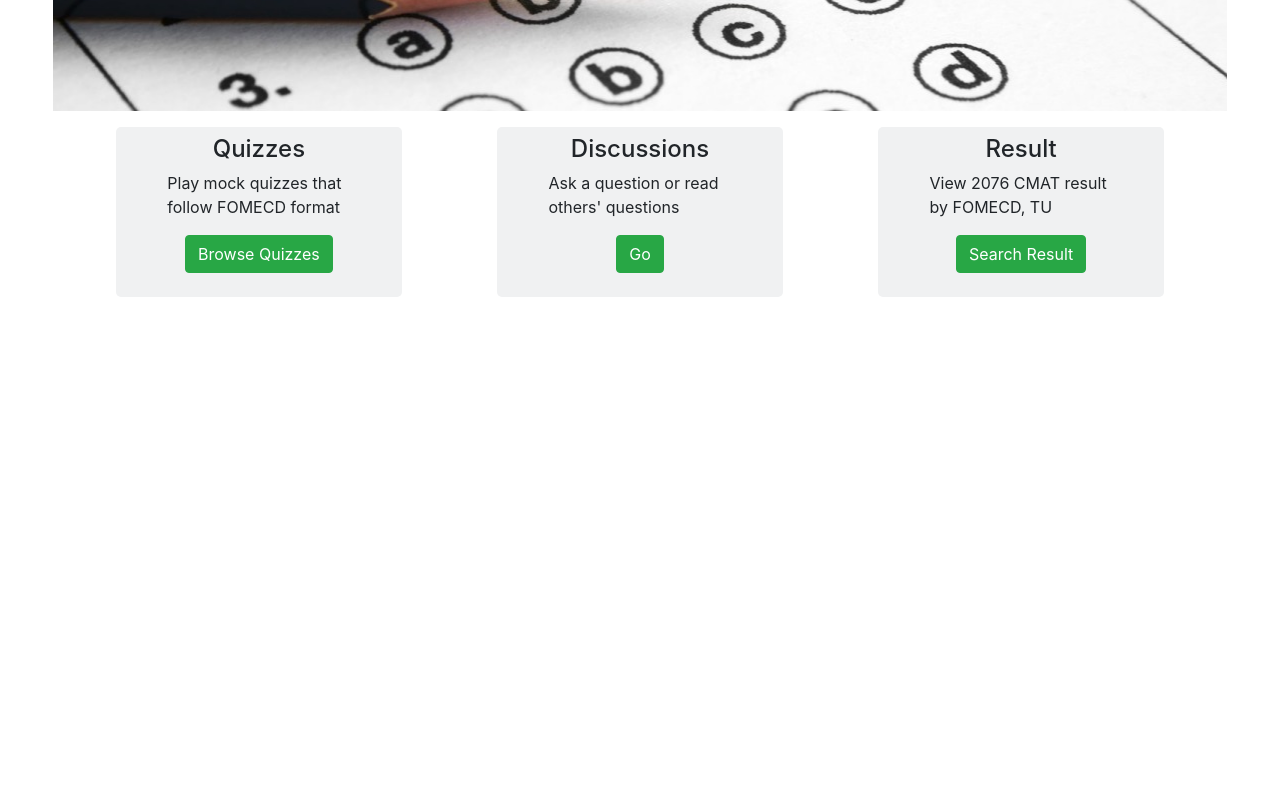
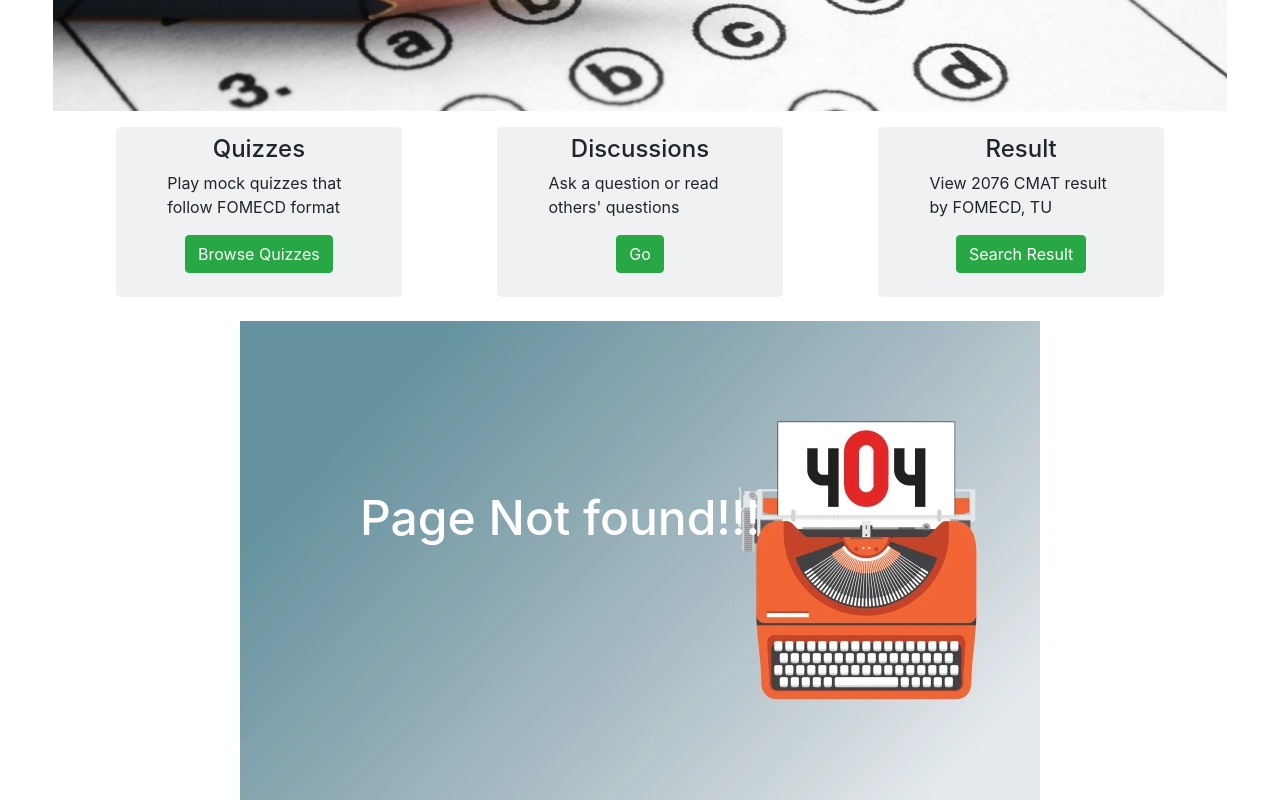
Before and after one commit to nabinchaulagain/cmate, a React (Create React App) app in the folder client/: page / in a window 1280 px wide. Shown: the part 362-1162 px from the top of the page. Before the commit the page ends 800 px from the top, so only its background shows below. Built offline with nearby package versions, Linux system fonts and the light colour scheme; no server answers.

Commit message:
404 route

```diff
--- /dev/null
+++ b/client/src/components/404.jsx
@@ -0,0 +1,24 @@
+import React from "react";
+import Background404 from "../assets/404.jpg";
+const PageNotFound = () => {
+  return (
+    <div
+      style={{ width: 800, height: 479, background: `url(${Background404})` }}
+      className="mx-auto mt-3 "
+    >
+      <h1
+        style={{
+          position: "relative",
+          top: "35%",
+          left: "15%",
+          fontSize: "300%",
+          color: "white"
+        }}
+      >
+        Page Not found!!!
+      </h1>
+    </div>
+  );
+};
+
+export default PageNotFound;
--- a/client/src/components/Routes.jsx
+++ b/client/src/components/Routes.jsx
@@ -13,6 +13,7 @@ import QuizResults from "./quizzes/Results/QuizResult";
 import DiscussionsHome from "./discussions/DiscussionsHome";
 import Homepage from "./Homepage";
 import Profile from "./Profile/Profile";
+import PageNotFound from "./404";
 const Routes = () => {
   const { isLoggedIn, user } = useSelector(state => state.auth);
   return (
@@ -41,6 +42,7 @@ const Routes = () => {
       )}
       <Route path="/discussions" component={DiscussionsHome} exact />
       <Route path="/profile/:id" component={Profile} exact />
+      <Route component={PageNotFound} />
     </React.Fragment>
   );
 };
```
Also changed, not shown: client/src/assets/404.jpg (added).
